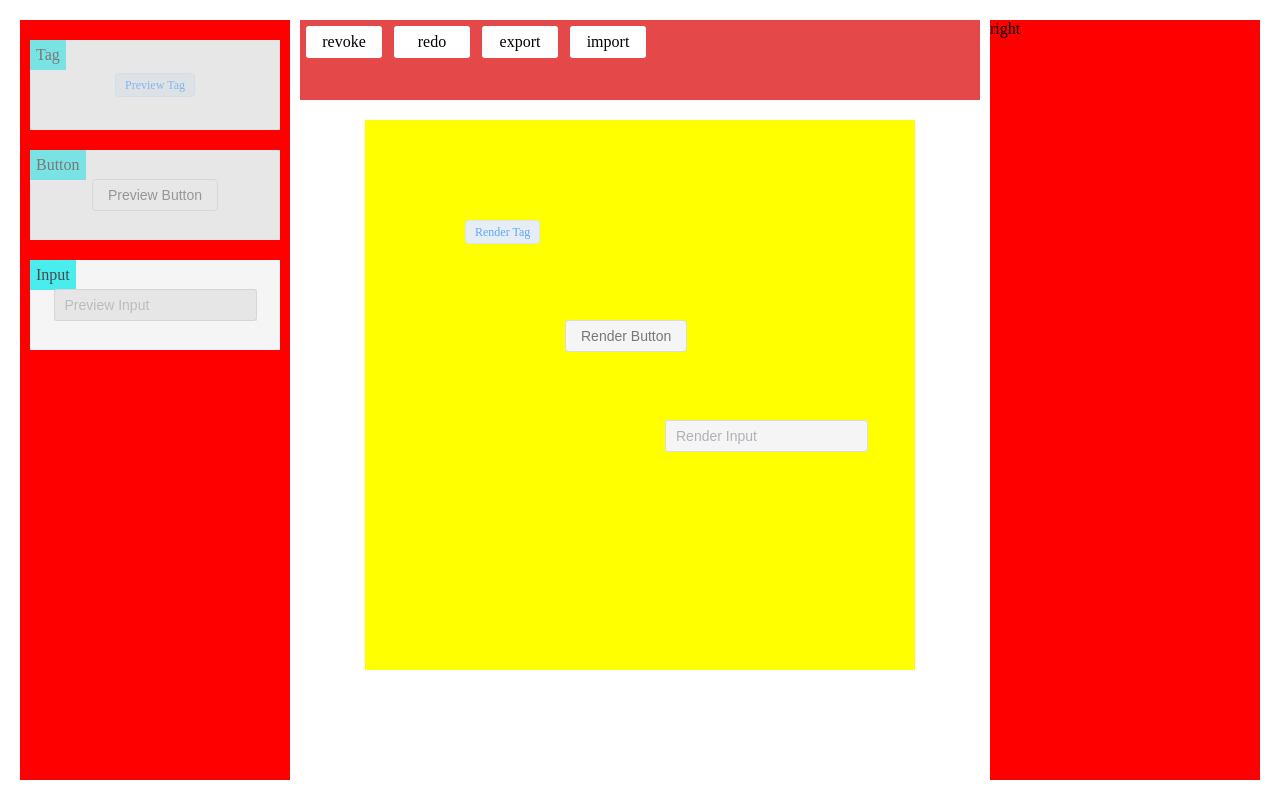
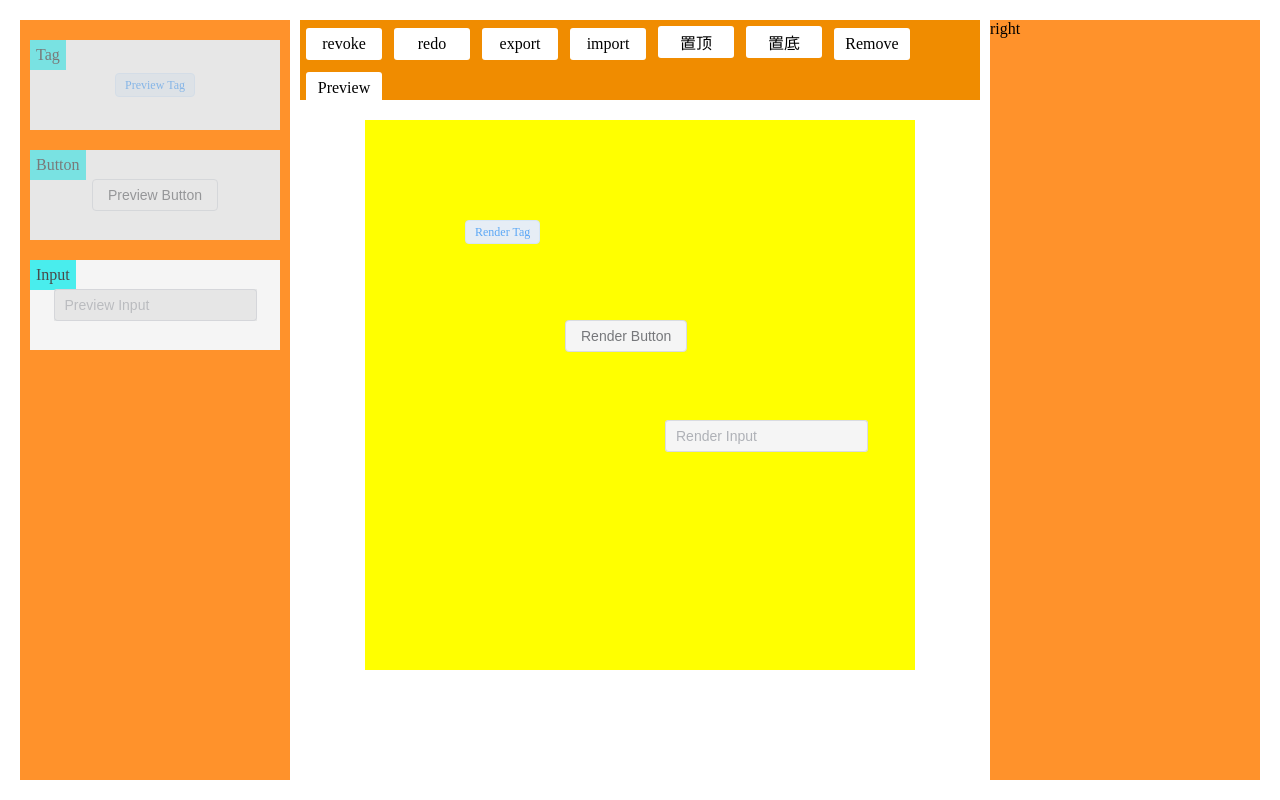
Before and after one commit to qinzehua/lowcode, a Vue app: page / in a window 1280 px wide. Built offline with nearby package versions, Linux system fonts and the light colour scheme.

Commit message:
右键菜单

```diff
--- /dev/null
+++ b/src/components/Dropdown.jsx
@@ -0,0 +1,108 @@
+/* eslint-disable vue/multi-word-component-names */
+import {
+  createVNode,
+  reactive,
+  computed,
+  defineComponent,
+  render,
+  onMounted,
+  onBeforeMount,
+  ref,
+  provide,
+} from 'vue';
+
+export const DropdownItem = defineComponent({
+  props: {
+    label: String,
+  },
+  setup(props) {
+    const state = reactive({
+      label: props.label,
+    });
+    return () => {
+      return <div className="drop-item">{state.label}</div>;
+    };
+  },
+});
+
+const Dropdown = defineComponent({
+  props: {
+    options: {
+      type: Object,
+    },
+  },
+  setup(props, ctx) {
+    const state = reactive({
+      options: props.options,
+      isShow: false,
+      top: 0,
+      left: 0,
+    });
+
+    const el = ref(null);
+
+    ctx.expose({
+      showDropdown(options) {
+        state.options = options;
+        state.isShow = true;
+        let { top, left, height } = options.el.getBoundingClientRect();
+        state.top = top + height;
+        state.left = left;
+      },
+    });
+
+    const classes = computed(() => [
+      'dropdown',
+      {
+        'dropdown-isShow': state.isShow,
+      },
+    ]);
+
+    const styles = computed(() => ({
+      left: state.left + 'px',
+      top: state.top + 'px',
+    }));
+
+    const onMousedownDocument = (event) => {
+      if (!el.value.contains(event.target)) {
+        state.isShow = false;
+      }
+    };
+
+    const clickHandler = () => {
+      state.isShow = false;
+    };
+
+    onMounted(() => {
+      document.addEventListener('mousedown', onMousedownDocument, true);
+    });
+
+    onBeforeMount(() => {
+      document.removeEventListener('mousedown', onMousedownDocument, true);
+    });
+
+    return () => {
+      return (
+        <div
+          class={classes.value}
+          style={styles.value}
+          ref={el}
+          onClick={clickHandler}
+        >
+          {state.options.content}
+        </div>
+      );
+    };
+  },
+});
+
+let vm;
+export function $dropdown(options) {
+  if (!vm) {
+    let el = document.createElement('div');
+    vm = createVNode(Dropdown, { options });
+    render(vm, el);
+    document.body.appendChild(el);
+  }
+  vm.component.exposed.showDropdown(options);
+}
--- a/src/packages/editor.jsx
+++ b/src/packages/editor.jsx
@@ -8,6 +8,7 @@ import { useFocues } from './useFocus';
 import { useBlockDragger } from './useBlockDragger';
 import { useCommand } from './useCommand';
 import { $dialog } from '../components/Dialog';
+import { $dropdown, DropdownItem } from '../components/Dropdown';
 
 export default defineComponent({
   props: {
@@ -17,6 +18,8 @@ export default defineComponent({
   },
   emits: ['update:modelValue'],
   setup(props, ctx) {
+    const previewRef = ref(false);
+
     const data = computed({
       get() {
         return props.modelValue;
@@ -34,10 +37,15 @@ export default defineComponent({
     const containerRef = ref();
 
     const { dragStart, dragEnd } = useMenuDragger(containerRef, data);
-    const { containerMousedown, blockMouseDown, focusData, lastSelectedBlock } =
-      useFocues(data, (event) => {
-        mouseDown(event);
-      });
+    const {
+      containerMousedown,
+      blockMouseDown,
+      clearBlockFocus,
+      focusData,
+      lastSelectedBlock,
+    } = useFocues(data, previewRef, (event) => {
+      mouseDown(event);
+    });
 
     const { mouseDown, markLine } = useBlockDragger(
       focusData,
@@ -45,7 +53,7 @@ export default defineComponent({
       data,
     );
 
-    const commands = useCommand(data);
+    const commands = useCommand(data, focusData);
     const bts = [
       {
         label: 'revoke',
@@ -77,11 +85,82 @@ export default defineComponent({
             content: '',
             footer: true,
             onConfirm: (text) => {
-              data.value = JSON.parse(text);
+              commands.commands['updateContainer'](JSON.parse(text));
             },
           }),
       },
+      {
+        label: '置顶',
+        key: 'button',
+        handler: () => {
+          commands.commands.placeTop();
+        },
+      },
+      {
+        label: '置底',
+        key: 'button',
+        handler: () => {
+          commands.commands.placeBottom();
+        },
+      },
+      {
+        label: 'Remove',
+        key: 'button',
+        handler: () => {
+          commands.commands.delete();
+        },
+      },
+      {
+        label: () => (previewRef.value ? 'Edit' : 'Preview'),
+        key: 'button',
+        handler: () => {
+          previewRef.value = !previewRef.value;
+          clearBlockFocus();
+        },
+      },
     ];
+
+    const onContextMenu = (event, block) => {
+      event.preventDefault();
+      $dropdown({
+        el: event.target,
+        content: (
+          <>
+            <DropdownItem
+              label="置顶"
+              onClick={() => {
+                commands.commands.placeTop();
+              }}
+            ></DropdownItem>
+            <DropdownItem
+              label="置底"
+              onClick={() => {
+                commands.commands.placeBottom();
+              }}
+            ></DropdownItem>
+            <DropdownItem
+              label="Delete"
+              onClick={() => {
+                commands.commands.delete();
+              }}
+            ></DropdownItem>
+            <DropdownItem
+              label="import"
+              onClick={() => {
+                $dialog({
+                  title: 'Import Json',
+                  content: '',
+                  footer: true,
+                  onConfirm: (text) => {
+                    commands.commands.updateBlock(JSON.parse(text), block);
+                  },
+                });
+              }}
+            ></DropdownItem>
+          </>
+        ),
+      });
+    };
 
     return () => (
       <div class="editor">
@@ -102,7 +181,9 @@ export default defineComponent({
           {bts.map((btn) => {
             return (
               <div className="editor-top-button" onClick={btn.handler}>
-                <span>{btn.label}</span>
+                <span>
+                  {typeof btn.label === 'function' ? btn.label() : btn.label}
+                </span>
               </div>
             );
           })}
@@ -119,6 +200,7 @@ export default defineComponent({
               {data.value.blocks.map((block, idx) => (
                 <EditorBlock
                   class={block.focus ? 'editor-block-focus' : ''}
+                  onContextmenu={(e) => onContextMenu(e, block)}
                   onMousedown={(e) => blockMouseDown(e, block, idx)}
                   block={block}
                 />
--- a/src/packages/editor.scss
+++ b/src/packages/editor.scss
@@ -7,7 +7,7 @@
     top: 0;
     bottom: 0;
     width: 270px;
-    background-color: red;
+    background-color: #ff922b;
   }
 
   &-left {
@@ -55,7 +55,7 @@
     right: 280px;
     left: 280px;
     height: 80px;
-    background-color: rgb(228, 72, 72);
+    background-color: #f08c00;
 
     &-button {
       width: 60px;
@@ -120,3 +120,22 @@
   right: 0;
   border-top: 1px dashed red;
 }
+
+.dropdown {
+  display: none;
+  position: absolute;
+  background-color: #fff;
+  box-shadow: 0 10 rgba(0, 0, 0, 0.2);
+}
+
+.dropdown-isShow {
+  display: block;
+}
+
+.drop-item {
+  line-height: 30px;
+  width: 100px;
+  padding: 6px;
+  text-align: center;
+  cursor: pointer;
+}
--- a/src/packages/useCommand.js
+++ b/src/packages/useCommand.js
@@ -2,7 +2,7 @@ import deepcopy from 'deepcopy';
 import { onUnmounted, onMounted } from 'vue';
 import { events } from './events';
 
-export function useCommand(data) {
+export function useCommand(data, focusData) {
   const state = {
     current: -1,
     queue: [],
@@ -106,14 +106,117 @@ export function useCommand(data) {
     name: 'updateContainer',
     pushQueue: true,
     execute(newValue) {
-      const before = data.value;
-      const after = newValue;
+      const before = data.value.blocks;
+      const after = newValue.blocks;
       return {
         redo() {
           data.value = { ...data.value, blocks: after };
         },
         undo() {
           data.value = { ...data.value, blocks: before };
+        },
+      };
+    },
+  });
+
+  registry({
+    name: 'placeTop',
+    pushQueue: true,
+    execute() {
+      let before = deepcopy(data.value.blocks);
+      let after = (() => {
+        let { focus, unfocused } = focusData.value;
+        let maxZindex = unfocused.reduce((prev, block) => {
+          return Math.max(prev, block.zIndex);
+        }, -Infinity);
+
+        focus.forEach((block) => (block.zIndex = maxZindex + 1));
+        return data.value.blocks;
+      })();
+
+      return {
+        undo() {
+          data.value = { ...data.value, blocks: before };
+        },
+        redo() {
+          data.value = { ...data.value, blocks: after };
+        },
+      };
+    },
+  });
+
+  registry({
+    name: 'placeBottom',
+    pushQueue: true,
+    execute() {
+      let before = deepcopy(data.value.blocks);
+      let after = (() => {
+        let { focus, unfocused } = focusData.value;
+        let minZindex = unfocused.reduce((prev, block) => {
+          return Math.min(prev, block.zIndex);
+        }, Infinity);
+
+        if (minZindex < 0) {
+          const dur = Math.abs(minZindex);
+          minZindex = 0;
+          unfocused.forEach((block) => (block.zIndex += dur));
+        }
+
+        focus.forEach((block) => (block.zIndex = minZindex - 1));
+        return deepcopy(data.value.blocks);
+      })();
+
+      return {
+        undo() {
+          data.value = { ...data.value, blocks: before };
+        },
+        redo() {
+          data.value = { ...data.value, blocks: after };
+        },
+      };
+    },
+  });
+
+  registry({
+    name: 'delete',
+    pushQueue: true,
+    execute() {
+      let before = deepcopy(data.value.blocks);
+      let after = deepcopy(focusData.value.unfocused);
+
+      return {
+        undo() {
+          data.value = { ...data.value, blocks: before };
+        },
+        redo() {
+          data.value = { ...data.value, blocks: after };
+        },
+      };
+    },
+  });
+  registry({
+    name: 'updateBlock',
+    pushQueue: true,
+    execute(newBlock, oldBlock) {
+      let state = {
+        before: data.value.block,
+        after: (() => {
+          let blocks = [...data.value.blocks];
+          const index = data.value.blocks.indexOf(oldBlock);
+
+          if (index > -1) {
+            blocks.splice(index, 1, newBlock);
+          }
+          return blocks;
+        })(),
+      };
+
+      return {
+        undo() {
+          data.value = { ...data.value, blocks: state.before };
+        },
+        redo() {
+          data.value = { ...data.value, blocks: state.after };
         },
       };
     },
--- a/src/packages/useFocus.js
+++ b/src/packages/useFocus.js
@@ -1,6 +1,6 @@
 import { computed, ref } from 'vue';
 
-export function useFocues(data, callback) {
+export function useFocues(data, previewRef, callback) {
   const lastSelectedBlock = ref(null);
 
   const clearBlockFocus = () => {
@@ -17,7 +17,8 @@ export function useFocues(data, callback) {
     return { focus, unfocused };
   });
 
-  const blockMouseDown = (event, block, idx) => {
+  const blockMouseDown = (event, block) => {
+    if (previewRef.value) return;
     event.preventDefault();
     event.stopPropagation();
     if (event.shiftKey) {
@@ -40,8 +41,15 @@ export function useFocues(data, callback) {
   };
 
   const containerMousedown = () => {
+    if (previewRef.value) return;
     clearBlockFocus();
   };
 
-  return { containerMousedown, blockMouseDown, focusData, lastSelectedBlock };
+  return {
+    containerMousedown,
+    blockMouseDown,
+    clearBlockFocus,
+    focusData,
+    lastSelectedBlock,
+  };
 }
```
